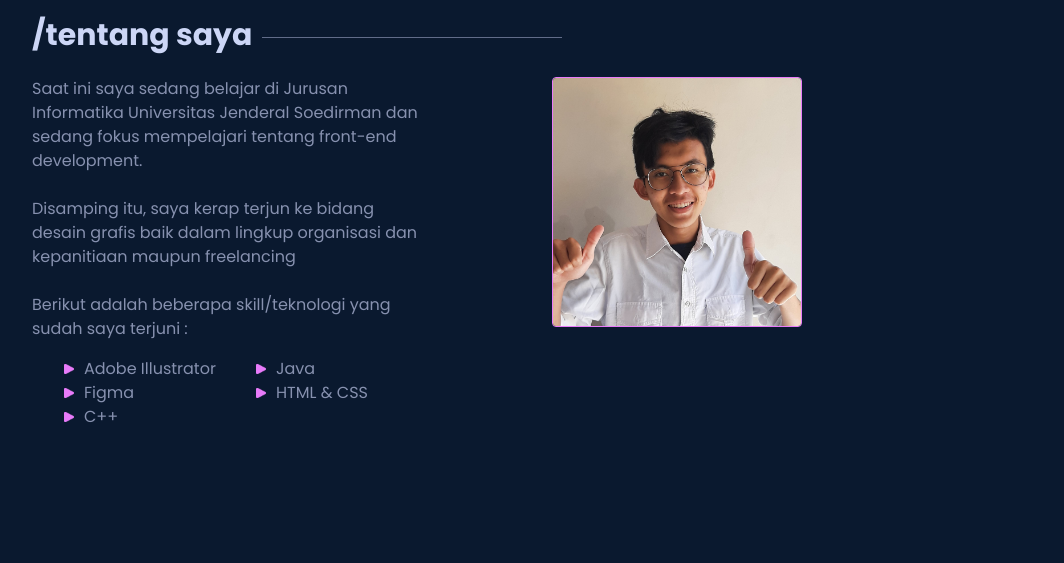
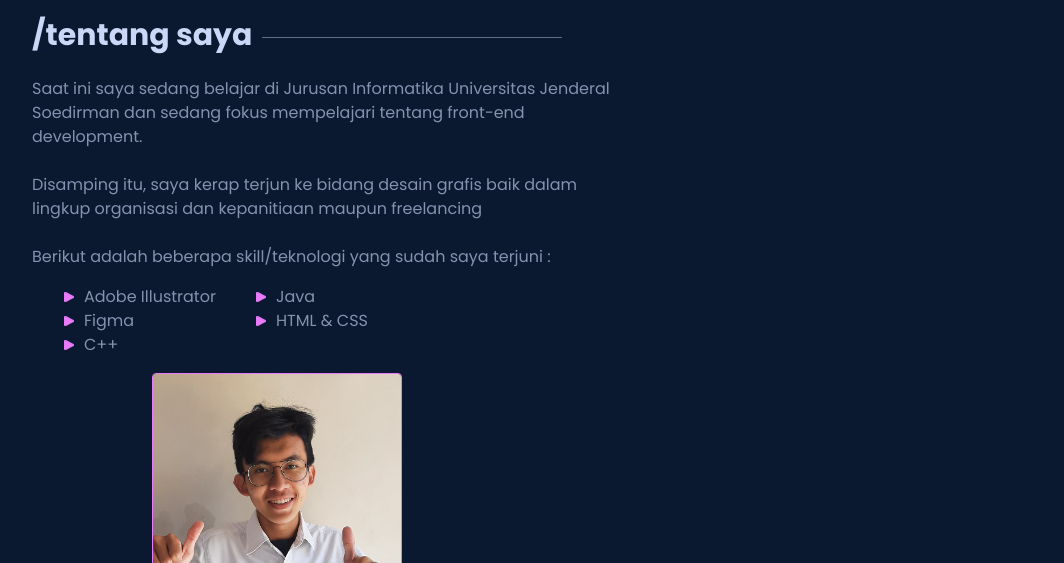
Before and after one commit to hradiluhung/cv, a plain HTML site: page index.html in a window 1280 px wide. Shown: the part 737-1300 px from the top of the page, without its empty margins (172-1236 px from the left). Drawn offline with nearby package versions, Linux system fonts and the light colour scheme; a script that the page names is missing.

Commit message:
Update index.css

```diff
--- a/index.css
+++ b/index.css
@@ -108,7 +108,7 @@ h2{
 
 .textTentang{
   color: #8791af;
-  width: 400px;
+  width: 600px;
   font-size: 16px;
   float: left;
 }
```
